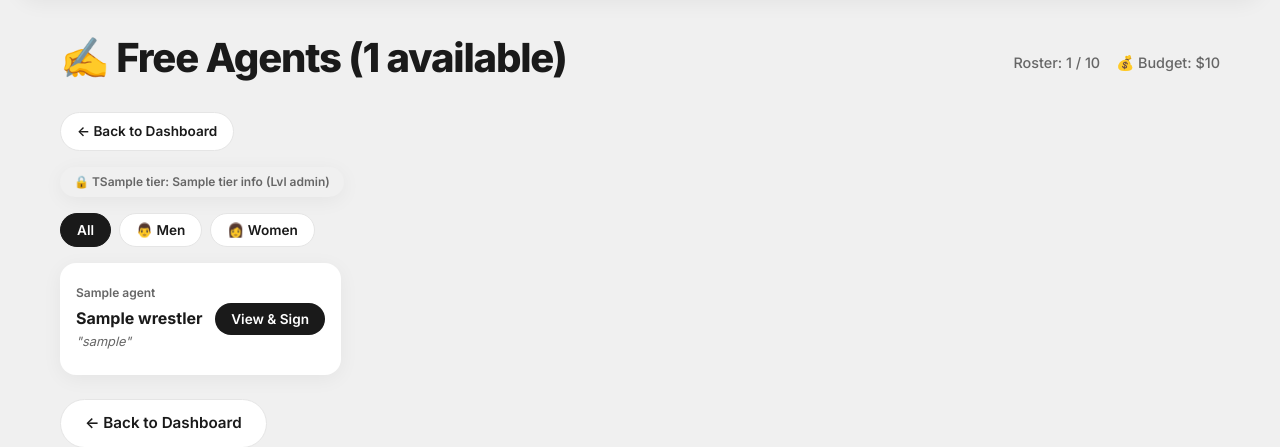
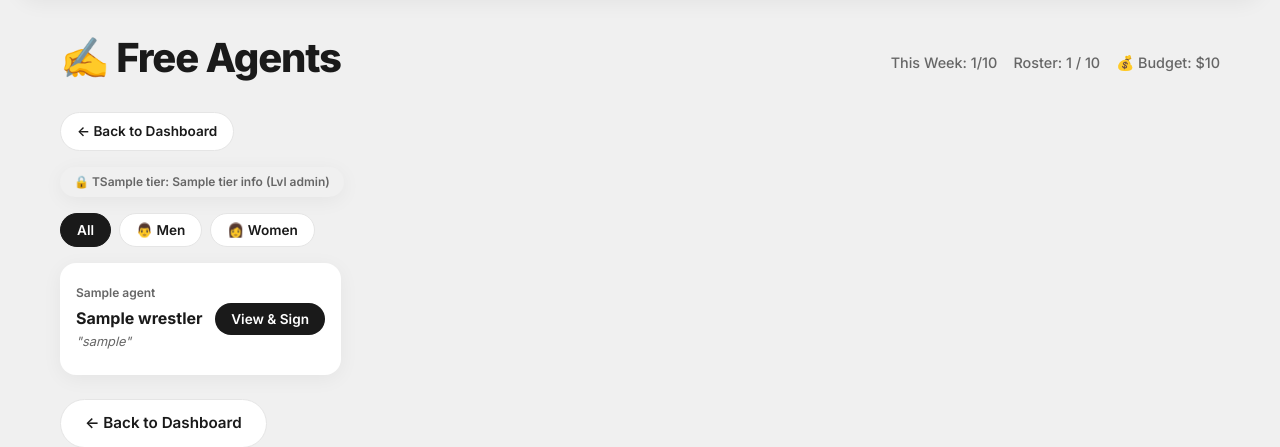
Before and after one commit to DLowPow/The-Booking-Room, a Flask app: template WrestlingGM/templates/free_agents.html in a window 1280 px wide. Shown: the part 84-531 px from the top of the page. Run offline with Flask 3, Linux system fonts and the light colour scheme; the template is opened without the code that fills it: most values are stand-ins (such as "Sample title", 1, 10 or a date in 2020); parts of the project's set-up code (start-up, migrations or seed data) failed here and were passed over.

Commit message:
Update free_agents.html

```diff
--- a/WrestlingGM/templates/free_agents.html
+++ b/WrestlingGM/templates/free_agents.html
@@ -2,13 +2,17 @@
 {% block title %}Free Agents - The Booking Room{% endblock %}
 
 {% block content %}
-<div class="free-agents-page">
 <div class="page-header">
-<h1>✍️ Free Agents ({{ total_agents }} available)</h1>
+<h1>✍️ Free Agents</h1>
 <div class="roster-info">
+<span>This Week: {{ total_agents }}/10</span>
 <span>Roster: {{ roster_count }} / {{ roster_limit }}</span>
 <span>💰 Budget: ${{ budget | int }}</span>
 </div>
+</div>
+
+<div class="alert alert-info">
+📅 <strong>Year {{ current_year }}, Week {{ current_week }}</strong> - {{ total_agents }} agents available this week. New agents arrive weekly! ({{ total_pool }} in talent pool)
 </div>
 
 <div class="page-actions-top">
```
